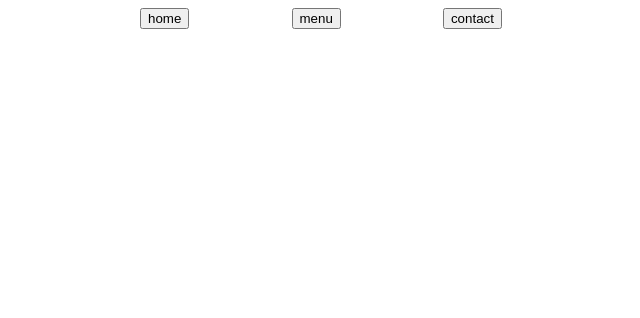
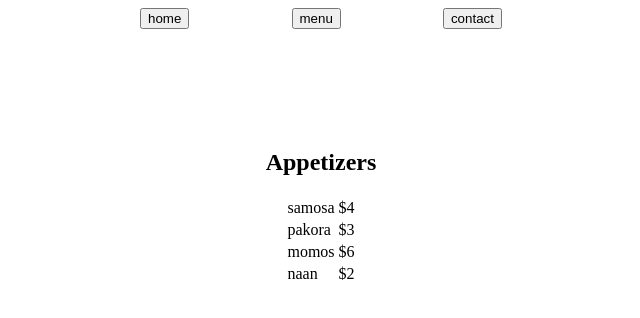
Before and after one commit to egchelliah/restaurantPage, a website built with webpack: page dist/index.html in a window 1280 px wide. Both pictures are taken after a click on the button "menu". Shown: the whole page, without its empty margins (319-959 px from the left). Built offline with nearby package versions, Linux system fonts and the light colour scheme.

Commit message:
Got menu working

```diff
--- a/src/home.js
+++ b/src/home.js
@@ -1,6 +1,9 @@
 const home = () => {
 
     let maincontent = document.querySelector('.maincontent')
+
+    maincontent.innerHTML = ('')
+
 
 
     let welcome = document.createElement('h2')
--- a/src/index.js
+++ b/src/index.js
@@ -17,4 +17,8 @@ document.body.addEventListener('click', function(e) {
         menu()
     }
 
+    if (e.target.id=='home'){
+        home()
+    }
+
 })
--- a/src/menu.js
+++ b/src/menu.js
@@ -5,6 +5,35 @@ const menu = () => {
 
     maincontent.innerHTML = ('')
 
+    let appetizerTitle = document.createElement('h2')
+    appetizerTitle.className='appetizerTitle'
+    appetizerTitle.innerHTML=`Appetizers`
+    maincontent.append(appetizerTitle)
+
+    let appTable = document.createElement('table')
+    maincontent.append(appTable)
+
+
+    let appetizers = {'samosa':'$4', 'pakora':'$3', 'momos':'$6', 'naan':'$2'}
+
+    for (const[key, value] of Object.entries(appetizers)){
+
+        let tableRow = document.createElement('tr')
+        let tableRowClass = 'appetizerItem'
+        appTable.append(tableRow)
+        let foodCell = document.createElement('td')
+        let costCell = document.createElement('td')
+        foodCell.innerHTML = key
+        costCell.innerHTML = value
+        tableRow.appendChild(foodCell)
+        tableRow.appendChild(costCell)
+
+        console.log(`${key}: ${value}`)
+    }
+
+
+
+
 
 }
 
--- a/styles.css
+++ b/styles.css
@@ -9,7 +9,7 @@
     justify-content: space-around;
     margin-left: 400px;
     margin-right: 400px;
-    padding-bottom: 200px;
+    padding-bottom: 100px;
 }
 
 .maincontent{
```
Also changed, not shown: dist/main.js.
